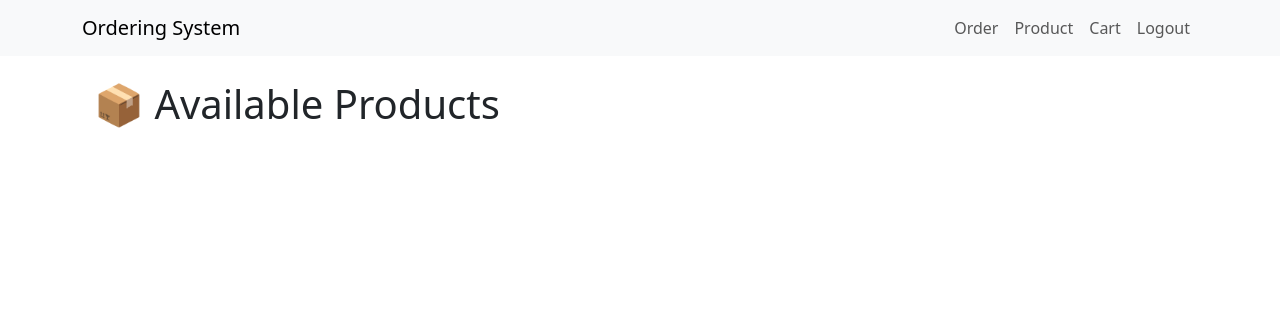
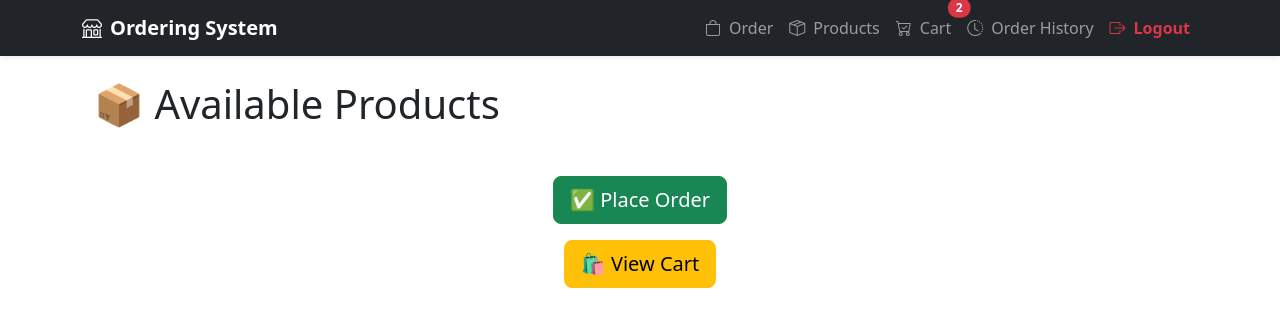
Before and after one commit to monstrebor/django_OBS, a Django app: page /products/ in a window 1280 px wide. Shown: the top 327 px of the page. Run offline with Django 4.2, Linux system fonts and the light colour scheme; the visitor is signed in with stand-in values (Sample User, id 1); data that the repository does not hold is empty.

Commit message:
order process with add to cart process complete, I will study assigning roles, middleware and auth next.

```diff
--- a/ordering_system/core/templates/core/base.html
+++ b/ordering_system/core/templates/core/base.html
@@ -5,27 +5,75 @@
     <meta charset="UTF-8">
     <meta name="viewport" content="width=device-width, initial-scale=1.0">
     <link href="https://cdn.jsdelivr.net/npm/bootstrap@5.3.0/dist/css/bootstrap.min.css" rel="stylesheet">
+    <link href="https://cdn.jsdelivr.net/npm/bootstrap-icons@1.10.5/font/bootstrap-icons.css" rel="stylesheet">
     <title>Ordering System</title>
 </head>
 
+
 <body>
-    <nav class="navbar navbar-expand-lg navbar-light bg-light">
+    <nav class="navbar navbar-expand-lg navbar-dark bg-dark shadow-sm">
         <div class="container">
-            <a class="navbar-brand" href="{% url 'home' %}">Ordering System</a>
-            <ul class="navbar-nav">
-                {% if user.is_authenticated %}
-                <li class="nav-item"><a class="nav-link" href="{% url 'view-product' %}">Order</a></li>
-                <li class="nav-item"><a class="nav-link" href="{% url 'product-list' %}">Product</a></li>
-                <li class="nav-item"><a class="nav-link" href="{% url 'cart' %}">Cart</a></li>
-                <li class="nav-item"><a class="nav-link" href="{% url 'logout' %}">Logout</a></li>
-                {% else %}
-                <li class="nav-item"><a class="nav-link" href="{% url 'login' %}">Login</a></li>
-                <li class="nav-item"><a class="nav-link" href="{% url 'register' %}">Register</a></li>
-                {% endif %}
-            </ul>
+            <!-- Brand -->
+            <a class="navbar-brand fw-bold d-flex align-items-center" href="{% url 'home' %}">
+                <i class="bi bi-shop me-2"></i> Ordering System
+            </a>
+
+            <!-- Navbar Toggler (for mobile) -->
+            <button class="navbar-toggler" type="button" data-bs-toggle="collapse" data-bs-target="#navbarNav"
+                aria-controls="navbarNav" aria-expanded="false" aria-label="Toggle navigation">
+                <span class="navbar-toggler-icon"></span>
+            </button>
+
+            <!-- Navbar Links -->
+            <div class="collapse navbar-collapse" id="navbarNav">
+                <ul class="navbar-nav ms-auto">
+                    {% if user.is_authenticated %}
+                    <li class="nav-item">
+                        <a class="nav-link d-flex align-items-center" href="{% url 'view-product' %}">
+                            <i class="bi bi-bag me-2"></i> Order
+                        </a>
+                    </li>
+                    <li class="nav-item">
+                        <a class="nav-link d-flex align-items-center" href="{% url 'product-list' %}">
+                            <i class="bi bi-box-seam me-2"></i> Products
+                        </a>
+                    </li>
+                    <li class="nav-item position-relative">
+                        <a class="nav-link d-flex align-items-center" href="{% url 'cart' %}">
+                            <i class="bi bi-cart-check me-2"></i> Cart
+                            <!-- Example Cart Badge -->
+                            <span
+                                class="position-absolute top-0 start-100 translate-middle badge rounded-pill bg-danger">
+                                2
+                            </span>
+                        </a>
+                    </li>
+                    <li class="nav-item">
+                        <a class="nav-link d-flex align-items-center" href="{% url 'order_history' %}">
+                            <i class="bi bi-clock-history me-2"></i> Order History
+                        </a>
+                    </li>
+                    <li class="nav-item">
+                        <a class="nav-link text-danger d-flex align-items-center fw-semibold" href="{% url 'logout' %}">
+                            <i class="bi bi-box-arrow-right me-2"></i> Logout
+                        </a>
+                    </li>
+                    {% else %}
+                    <li class="nav-item">
+                        <a class="nav-link d-flex align-items-center" href="{% url 'login' %}">
+                            <i class="bi bi-box-arrow-in-right me-2"></i> Login
+                        </a>
+                    </li>
+                    <li class="nav-item">
+                        <a class="nav-link d-flex align-items-center" href="{% url 'register' %}">
+                            <i class="bi bi-person-plus me-2"></i> Register
+                        </a>
+                    </li>
+                    {% endif %}
+                </ul>
+            </div>
         </div>
     </nav>
-
     <div class="container mt-4">
         <div class="container mt-3">
             {% if messages %}
--- a/ordering_system/core/templates/core/home.html
+++ b/ordering_system/core/templates/core/home.html
@@ -6,7 +6,10 @@
     <div class="col-md-4">
         <div class="card mb-4">
             {% if product.image %}
-                    <img src="{{ product.image.url }}" class="card-img-top" alt="{{ product.name }}">
+            <div class="d-flex align-items-center justify-content-center" style="height: 250px;">
+                <img src="{{ product.image.url }}" class="card-img-top"
+                    style="width: 200px; height: 200px; margin-top: 30px; object-fit: contain;" alt="{{ product.name }}">
+            </div>
             {% endif %}
             <div class="card-body">
                 <h5 class="card-title">{{ product.name }}</h5>
--- a/ordering_system/core/templates/core/products/view_product.html
+++ b/ordering_system/core/templates/core/products/view_product.html
@@ -3,37 +3,70 @@
 <div class="container mt-4">
     <h1 class="mb-4">📦 Available Products</h1>
 
+    <!-- DIRECT ORDER FORM -->
+    <form method="post" action="{% url 'place_order' %}">
+        {% csrf_token %}
         <div class="row">
             {% for product in products %}
             <div class="col-md-4 mb-4">
                 <div class="card shadow-lg rounded-3">
                     {% if product.image %}
-                    <img src="{{ product.image.url }}" class="card-img-top" alt="{{ product.name }}">
+                    <div class="d-flex align-items-center justify-content-center" style="height: 200px;">
+                        <img src="{{ product.image.url }}" class="card-img-top"
+                            style="width: 200px; height: 200px; object-fit: contain;" alt="{{ product.name }}">
+                    </div>
                     {% else %}
-                    <img src="https://via.placeholder.com/300x200.png?text=No+Image" class="card-img-top" alt="No image">
+                    <img src="https://via.placeholder.com/200x200.png?text=No+Image" class="card-img-top"
+                        alt="No image">
                     {% endif %}
 
-                <div class="card-body">
+                    <div class="card-body text-center">
                         <h5 class="card-title">{{ product.name }}</h5>
                         <p class="card-text text-muted">{{ product.description|truncatechars:80 }}</p>
                         <p><strong>Price: ${{ product.price }}</strong></p>
                         <p>Stock: {{ product.stock }}</p>
 
                         {% if product.stock > 0 %}
-                        <form method="post" action="{% url 'add_to_cart' product.id %}">
-                            {% csrf_token %}
-                            <div class="input-group mb-2">
-                                <input type="number" name="quantity" value="1" min="1" max="{{ product.stock }}" class="form-control">
-                                <button type="submit" class="btn btn-primary">🛒 Add to Cart</button>
+                        <div class="input-group justify-content-center mb-2" style="max-width: 160px;">
+                            <button type="button" class="btn btn-outline-secondary btn-sm"
+                                onclick="this.parentNode.querySelector('input').stepDown()">−</button>
+                            <input type="number" name="quantity_{{ product.id }}" value="0" min="0"
+                                max="{{ product.stock }}" class="form-control text-center" style="max-width: 70px;">
+                            <button type="button" class="btn btn-outline-secondary btn-sm"
+                                onclick="this.parentNode.querySelector('input').stepUp()">+</button>
                         </div>
-                        </form>
+
+                        <button type="button" class="btn btn-primary w-100 mt-2"
+                            onclick="addToCart({{ product.id }})">🛒 Add to Cart</button>
+
                         {% else %}
-                        <button class="btn btn-secondary" disabled>Out of Stock</button>
+                        <button class="btn btn-secondary w-100" disabled>Out of Stock</button>
                         {% endif %}
                     </div>
                 </div>
             </div>
             {% endfor %}
         </div>
+
+        <div class="text-center mt-4">
+            <button type="submit" class="btn btn-success btn-lg">✅ Place Order</button>
         </div>
+    </form>
+
+    <div class="text-center mt-3">
+        <a href="{% url 'cart' %}" class="btn btn-warning btn-lg">🛍 View Cart</a>
+    </div>
+</div>
+
+<form id="cartForm" method="post" style="display:none;">
+    {% csrf_token %}
+</form>
+
+<script>
+    function addToCart(productId) {
+        const form = document.getElementById('cartForm');
+        form.action = `/add-to-cart/${productId}/`;  // match your url pattern
+        form.submit();
+    }
+</script>
 {% endblock %}
--- a/ordering_system/core/urls.py
+++ b/ordering_system/core/urls.py
@@ -24,6 +24,10 @@ urlpatterns = [
     path('cart/', views.cart, name='cart'),
     path('checkout/', views.checkout, name='checkout'),
     path('invoice/<int:bill_id>/', views.invoice, name='invoice'),
+
+    path("place_order/", views.place_order, name="place_order"),
+    path("order/<int:order_id>/", views.view_order, name="view_order"),
+    path("orders/", views.order_history, name="order_history"),
 ]
 
 if settings.DEBUG:
--- a/ordering_system/core/views.py
+++ b/ordering_system/core/views.py
@@ -202,3 +202,37 @@ def product_delete(request, product_id):
 def view_product(request):
     products = Product.objects.all()
     return render(request, "core/products/view_product.html", {"products": products})
+
+@login_required
+def place_order(request):
+    if request.method == "POST":
+        order = Order.objects.create(user=request.user, status="Pending", total=0)
+        total = 0
+        for key, value in request.POST.items():
+            if key.startswith("quantity_"):
+                product_id = key.split("_")[1]
+                quantity = int(value)
+                if quantity > 0:
+                    product = get_object_or_404(Product, id=product_id)
+                    item_price = product.price * quantity
+                    OrderItem.objects.create(
+                        order=order,
+                        product=product,
+                        quantity=quantity,
+                        price=item_price
+                    )
+                    total += item_price
+        order.total = total
+        order.save()
+        return redirect("view_order", order_id=order.id)
+    return redirect("view_product")
+
+@login_required
+def view_order(request, order_id):
+    order = get_object_or_404(Order, id=order_id, user=request.user)
+    return render(request, "core/view_order.html", {"order": order})
+
+@login_required
+def order_history(request):
+    orders = Order.objects.filter(user=request.user).order_by("-created_at")
+    return render(request, "core/order_history.html", {"orders": orders})
```
Also changed, not shown: ordering_system/core/templates/core/order.html (added, +58 -0 lines), ordering_system/core/templates/core/order_history.html (added, +39 -0 lines), ordering_system/core/templates/core/view_order.html (added, +36 -0 lines), ordering_system/media/products/evaporated_milk_200_ml.webp (added). Lines whose indentation alone changed are shown as unchanged.
